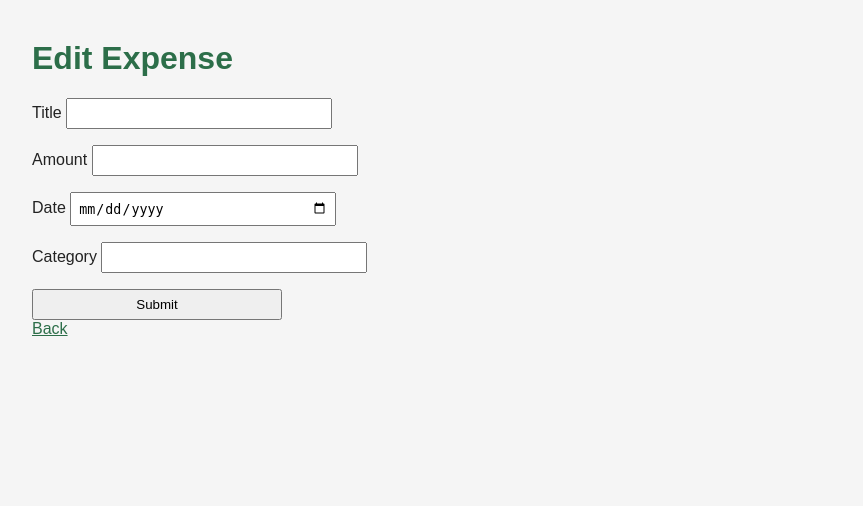
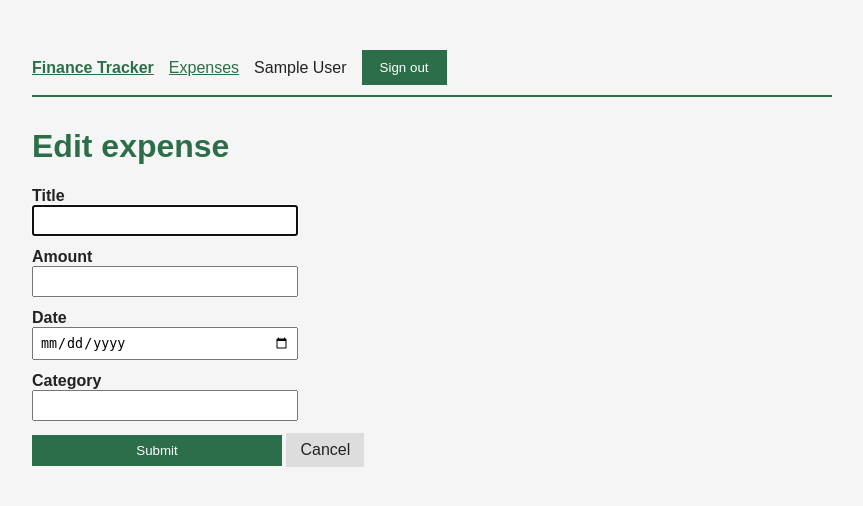
Before and after one commit to soniyakandel/Financetracker_demo, a Flask app: template Financetracker_demo/app/features/expenses/templates/expenses/form.html in a window 1280 px wide. Shown: the top 506 px of the page, without its empty margins (208-1071 px from the left). Run offline with Flask 3, Linux system fonts and the light colour scheme; the template is opened without the code that fills it: values that come from a table or form of the project are taken from there, others are empty; a user stored in the database is signed in; tables that the repository leaves empty hold one stand-in row (values such as "Sample post"); form fields are guessed from the names that the template uses.

Commit message:
added shared layouts and form macros to stop repeating markup

```diff
--- a/Financetracker_demo/app/features/auth/routes.py
+++ b/Financetracker_demo/app/features/auth/routes.py
@@ -38,7 +38,7 @@ def login():
     return render_template("auth/login.html", form=form)
 
 
-@auth_bp.route("/logout")
+@auth_bp.route("/logout", methods=["POST"])
 @login_required
 def logout():
     logout_user()
--- a/Financetracker_demo/app/features/expenses/templates/expenses/form.html
+++ b/Financetracker_demo/app/features/expenses/templates/expenses/form.html
@@ -1,16 +1,19 @@
-{% extends "base.html" %}
+{% extends "layouts/app.html" %}
+{% from "partials/_forms.html" import field, select_field %}
+{% block title %}{% if expense %}Edit{% else %}Add{% endif %} expense - Finance Tracker{% endblock %}
+{% block page_title %}{% if expense %}Edit expense{% else %}Add expense{% endif %}{% endblock %}
 {% block content %}
-<h1>{% if expense %}Edit Expense{% else %}Add Expense{% endif %}</h1>
-<form method="POST">
-    {{ form.hidden_tag() }}
-    <p>{{ form.title.label }} {{ form.title() }}</p>
-    {% for error in form.title.errors %}<span style="color: red;">{{ error }}</span>{% endfor %}
-    <p>{{ form.amount.label }} {{ form.amount() }}</p>
-    {% for error in form.amount.errors %}<span style="color: red;">{{ error }}</span>{% endfor %}
-    <p>{{ form.date.label }} {{ form.date() }}</p>
-    {% for error in form.date.errors %}<span style="color: red;">{{ error }}</span>{% endfor %}
-    <p>{{ form.category.label }} {{ form.category() }}</p>
-    {{ form.submit() }}
-</form>
-<a href="{{ url_for('expenses.index') }}">Back</a>
+  <div class="card card--form">
+    <form method="post" novalidate>
+      {{ form.hidden_tag() }}
+      {{ field(form.title, autofocus=True) }}
+      {{ field(form.amount) }}
+      {{ field(form.date) }}
+      {{ select_field(form.category) }}
+      <div class="form-actions">
+        {{ form.submit(class="btn btn--primary") }}
+        <a class="btn btn--ghost" href="{{ url_for('expenses.index') }}">Cancel</a>
+      </div>
+    </form>
+  </div>
 {% endblock %}
--- a/Financetracker_demo/app/static/css/main.css
+++ b/Financetracker_demo/app/static/css/main.css
@@ -38,3 +38,54 @@ input, select {
     padding: 6px;
     width: 250px;
 }
+.content {
+    padding-top: 10px;
+}
+.topnav {
+    display: flex;
+    gap: 15px;
+    align-items: center;
+    padding: 10px 0;
+    border-bottom: 2px solid #2c6e49;
+}
+.topnav form {
+    display: inline;
+}
+.flash {
+    padding: 10px;
+    margin: 10px 0;
+    background: #e8f3ec;
+    border-left: 4px solid #2c6e49;
+}
+.flash--danger {
+    background: #fdecea;
+    border-left-color: #c0392b;
+}
+.field {
+    margin-bottom: 12px;
+}
+.field__label {
+    display: block;
+    font-weight: bold;
+}
+.field__errors {
+    color: #c0392b;
+    margin: 4px 0 0;
+    padding-left: 18px;
+}
+.btn {
+    display: inline-block;
+    background: #2c6e49;
+    color: #fff;
+    padding: 8px 14px;
+    border: none;
+    text-decoration: none;
+    cursor: pointer;
+}
+.btn--ghost {
+    background: #ddd;
+    color: #222;
+}
+.btn--danger {
+    background: #c0392b;
+}
--- a/Financetracker_demo/app/templates/base.html
+++ b/Financetracker_demo/app/templates/base.html
@@ -2,13 +2,13 @@
 <html lang="en">
 <head>
     <meta charset="utf-8">
+    <meta name="viewport" content="width=device-width, initial-scale=1">
     <title>{% block title %}Finance Tracker{% endblock %}</title>
     <link rel="stylesheet" href="{{ url_for('static', filename='css/main.css') }}">
+    {% block head_extra %}{% endblock %}
 </head>
-<body>
-    <div class="container">
-        {% include "partials/_flash.html" %}
-        {% block content %}{% endblock %}
-    </div>
+<body class="{% block body_class %}{% endblock %}">
+    {% block layout %}{% endblock %}
+    {% block scripts %}{% endblock %}
 </body>
 </html>
--- /dev/null
+++ b/Financetracker_demo/app/templates/layouts/app.html
@@ -0,0 +1,10 @@
+{% extends "base.html" %}
+{% block layout %}
+  {% include "partials/_nav.html" %}
+  <main class="content" id="main">
+    <h1>{% block page_title %}{% endblock %}</h1>
+    {% block page_subtitle %}{% endblock %}
+    {% include "partials/_flash.html" %}
+    {% block content %}{% endblock %}
+  </main>
+{% endblock %}
--- /dev/null
+++ b/Financetracker_demo/app/templates/partials/_forms.html
@@ -0,0 +1,39 @@
+{% macro field(f, hint=None, autofocus=False, autocomplete=None, extra_class="") %}
+  <div class="field">
+    {{ f.label(class="field__label") }}
+    {{ f(
+        class="input " ~ extra_class ~ (" input--error" if f.errors else ""),
+        autofocus=autofocus,
+        autocomplete=autocomplete,
+        **{"aria-describedby": f.id ~ "-help" if hint else ""}
+      ) }}
+    {% if hint %}<p class="field__hint" id="{{ f.id }}-help">{{ hint }}</p>{% endif %}
+    {% if f.errors %}
+      <ul class="field__errors">
+        {% for error in f.errors %}<li>{{ error }}</li>{% endfor %}
+      </ul>
+    {% endif %}
+  </div>
+{% endmacro %}
+{% macro select_field(f, hint=None) %}
+  <div class="field">
+    {{ f.label(class="field__label") }}
+    {{ f(class="select" ~ (" select--error" if f.errors else "")) }}
+    {% if hint %}<p class="field__hint">{{ hint }}</p>{% endif %}
+    {% if f.errors %}
+      <ul class="field__errors">
+        {% for error in f.errors %}<li>{{ error }}</li>{% endfor %}
+      </ul>
+    {% endif %}
+  </div>
+{% endmacro %}
+{% macro checkbox_field(f) %}
+  <div class="field">
+    <label class="checkbox">{{ f() }} <span>{{ f.label.text }}</span></label>
+    {% if f.errors %}
+      <ul class="field__errors">
+        {% for error in f.errors %}<li>{{ error }}</li>{% endfor %}
+      </ul>
+    {% endif %}
+  </div>
+{% endmacro %}
--- /dev/null
+++ b/Financetracker_demo/app/templates/partials/_nav.html
@@ -0,0 +1,9 @@
+<nav class="topnav">
+  <a href="{{ url_for('core.landing') }}"><strong>Finance Tracker</strong></a>
+  <a href="{{ url_for('expenses.index') }}">Expenses</a>
+  <span>{{ current_user.name }}</span>
+  <form method="post" action="{{ url_for('auth.logout') }}">
+    <input type="hidden" name="csrf_token" value="{{ csrf_token() }}">
+    <button type="submit">Sign out</button>
+  </form>
+</nav>
```
Also changed, not shown: Financetracker_demo/app/features/auth/templates/auth/login.html (+14 -11 lines), Financetracker_demo/app/features/auth/templates/auth/register.html (+16 -15 lines), Financetracker_demo/app/features/expenses/templates/expenses/index.html (+30 -14 lines), Financetracker_demo/app/templates/layouts/auth.html (added, +10 -0 lines).
